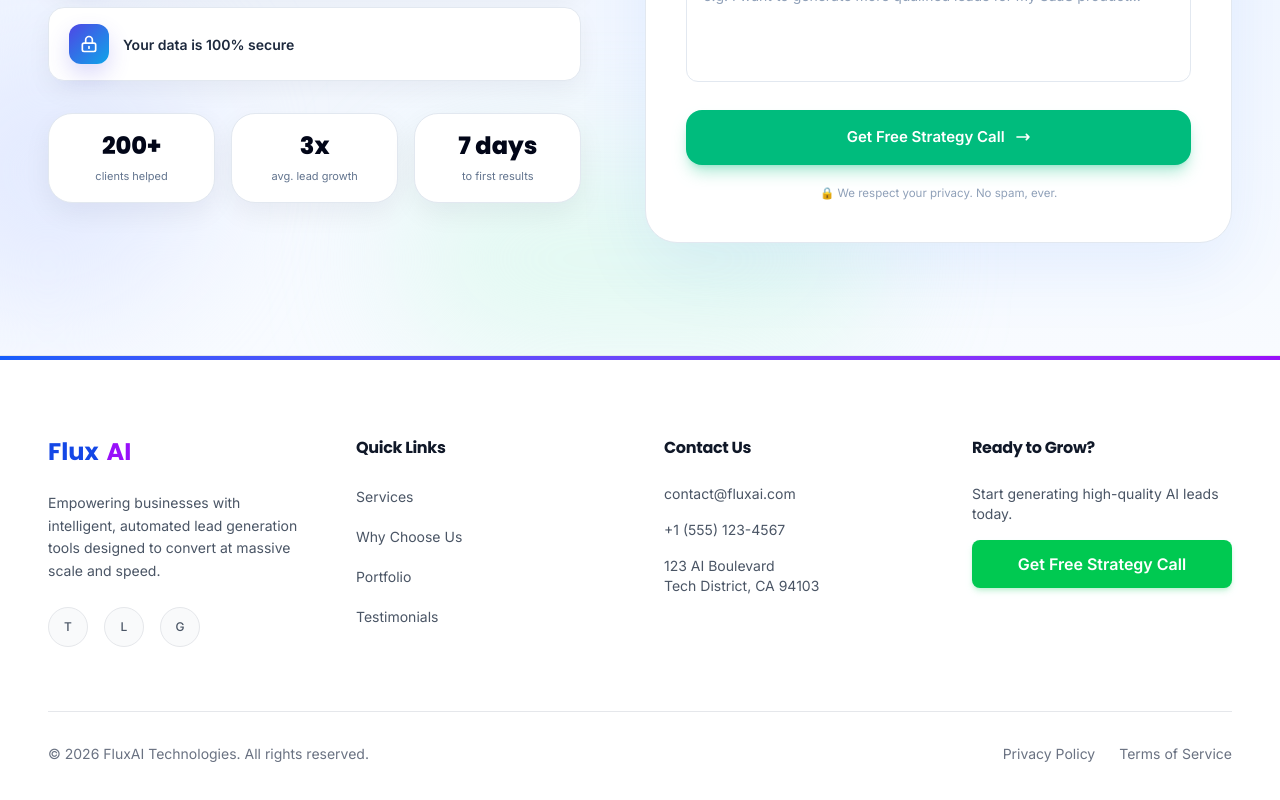
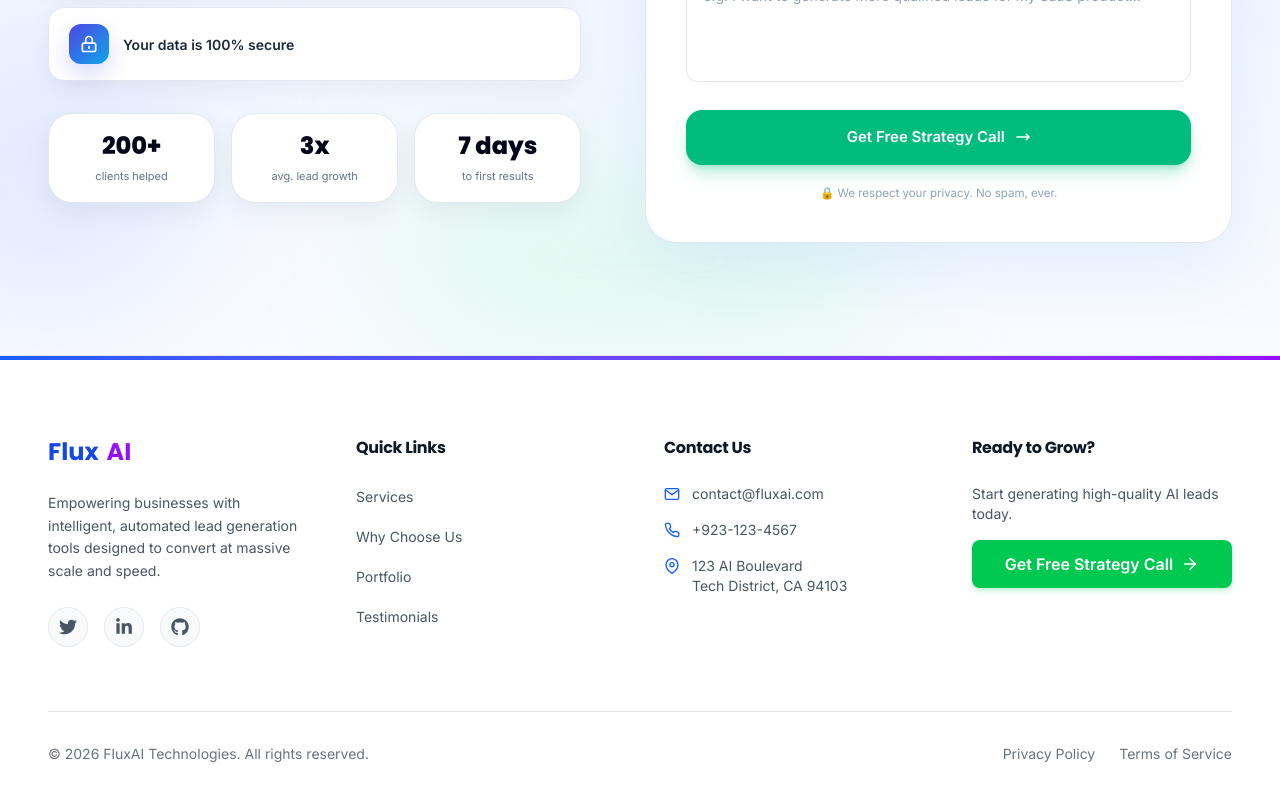
Before and after one commit to Asadwasee/ai-lead-generation, a React (Vite) app: page /contact in a window 1280 px wide. Shown: the part 873-1673 px from the top of the page. Built offline with nearby package versions, Linux system fonts and the light colour scheme.

Commit message:
Updated footer with react-icons and fixed lucide error

```diff
--- a/package.json
+++ b/package.json
@@ -15,6 +15,7 @@
     "lucide-react": "^1.11.0",
     "react": "^19.2.5",
     "react-dom": "^19.2.5",
+    "react-icons": "^5.6.0",
     "react-router-dom": "^7.14.2",
     "tailwindcss": "^4.2.2"
   },
--- a/src/components/layout/Footer.jsx
+++ b/src/components/layout/Footer.jsx
@@ -1,6 +1,18 @@
 import React from 'react';
 import { motion } from 'framer-motion';
 import { Link } from "react-router-dom";
+// React Icons Imports
+import {
+  FaTwitter,
+  FaLinkedinIn,
+  FaGithub
+} from 'react-icons/fa6';
+import {
+  FiMail,
+  FiPhone,
+  FiMapPin,
+  FiArrowRight
+} from 'react-icons/fi';
 
 const Footer = () => {
   return (
@@ -13,22 +25,26 @@ const Footer = () => {
 
           {/* Brand Info */}
           <div className="col-span-1 lg:col-span-1">
-            <a href="#" className="flex items-center gap-2 text-2xl font-bold font-poppins text-blue-700 mb-6">
+            <Link to="/" className="flex items-center gap-2 text-2xl font-bold font-poppins text-blue-700 mb-6">
               Flux<span className="text-purple-600">AI</span>
-            </a>
+            </Link>
             <p className="text-gray-600 text-sm leading-relaxed mb-6">
               Empowering businesses with intelligent, automated lead generation tools designed to convert at massive scale and speed.
             </p>
-            {/* Social Icons Placeholder */}
+            {/* Social Icons */}
             <div className="flex gap-4">
-              {['Twitter', 'LinkedIn', 'Github'].map((social) => (
+              {[
+                { icon: <FaTwitter size={18} />, label: 'Twitter' },
+                { icon: <FaLinkedinIn size={18} />, label: 'LinkedIn' },
+                { icon: <FaGithub size={18} />, label: 'Github' }
+              ].map((item) => (
                 <motion.a
                   whileHover={{ y: -3 }}
-                  key={social}
+                  key={item.label}
                   href="#"
                   className="w-10 h-10 rounded-full bg-gray-50 border border-gray-200 flex items-center justify-center text-gray-600 hover:text-blue-600 hover:border-blue-300 hover:bg-blue-50 transition-colors duration-300"
                 >
-                  <span className="text-xs font-medium">{social[0]}</span>
+                  {item.icon}
                 </motion.a>
               ))}
             </div>
@@ -43,19 +59,16 @@ const Footer = () => {
                   Services
                 </Link>
               </li>
-
               <li>
                 <Link to="/why-us" className="text-gray-600 hover:text-blue-600 text-sm transition-colors">
                   Why Choose Us
                 </Link>
               </li>
-
               <li>
                 <Link to="/portfolio" className="text-gray-600 hover:text-blue-600 text-sm transition-colors">
                   Portfolio
                 </Link>
               </li>
-
               <li>
                 <Link to="/testimonials" className="text-gray-600 hover:text-blue-600 text-sm transition-colors">
                   Testimonials
@@ -68,9 +81,18 @@ const Footer = () => {
           <div>
             <h3 className="text-gray-900 font-bold font-poppins mb-6">Contact Us</h3>
             <ul className="space-y-4 flex flex-col items-start">
-              <li className="text-gray-600 text-sm">contact@fluxai.com</li>
-              <li className="text-gray-600 text-sm">+1 (555) 123-4567</li>
-              <li className="text-gray-600 text-sm">123 AI Boulevard<br />Tech District, CA 94103</li>
+              <li className="flex items-center gap-3 text-gray-600 text-sm">
+                <FiMail size={16} className="text-blue-600" />
+                <span>contact@fluxai.com</span>
+              </li>
+              <li className="flex items-center gap-3 text-gray-600 text-sm">
+                <FiPhone size={16} className="text-blue-600" />
+                <span>+923-123-4567</span>
+              </li>
+              <li className="flex items-start gap-3 text-gray-600 text-sm">
+                <FiMapPin size={16} className="text-blue-600 mt-0.5" />
+                <span>123 AI Boulevard<br />Tech District, CA 94103</span>
+              </li>
             </ul>
           </div>
 
@@ -81,9 +103,10 @@ const Footer = () => {
             <motion.button
               whileHover={{ scale: 1.05 }}
               whileTap={{ scale: 0.95 }}
-              className="bg-green-500 hover:bg-green-600 text-white px-6 py-3 rounded-lg font-semibold shadow-md shadow-green-500/20 transition-colors w-full"
+              className="bg-green-500 hover:bg-green-600 text-white px-6 py-3 rounded-lg font-semibold shadow-md shadow-green-500/20 transition-colors w-full flex items-center justify-center gap-2"
             >
-              Get Free Strategy Call
+              <span>Get Free Strategy Call</span>
+              <FiArrowRight size={18} />
             </motion.button>
           </div>
 
```
Also changed, not shown: 1 other file (tests, documents, lock files or other folders).
